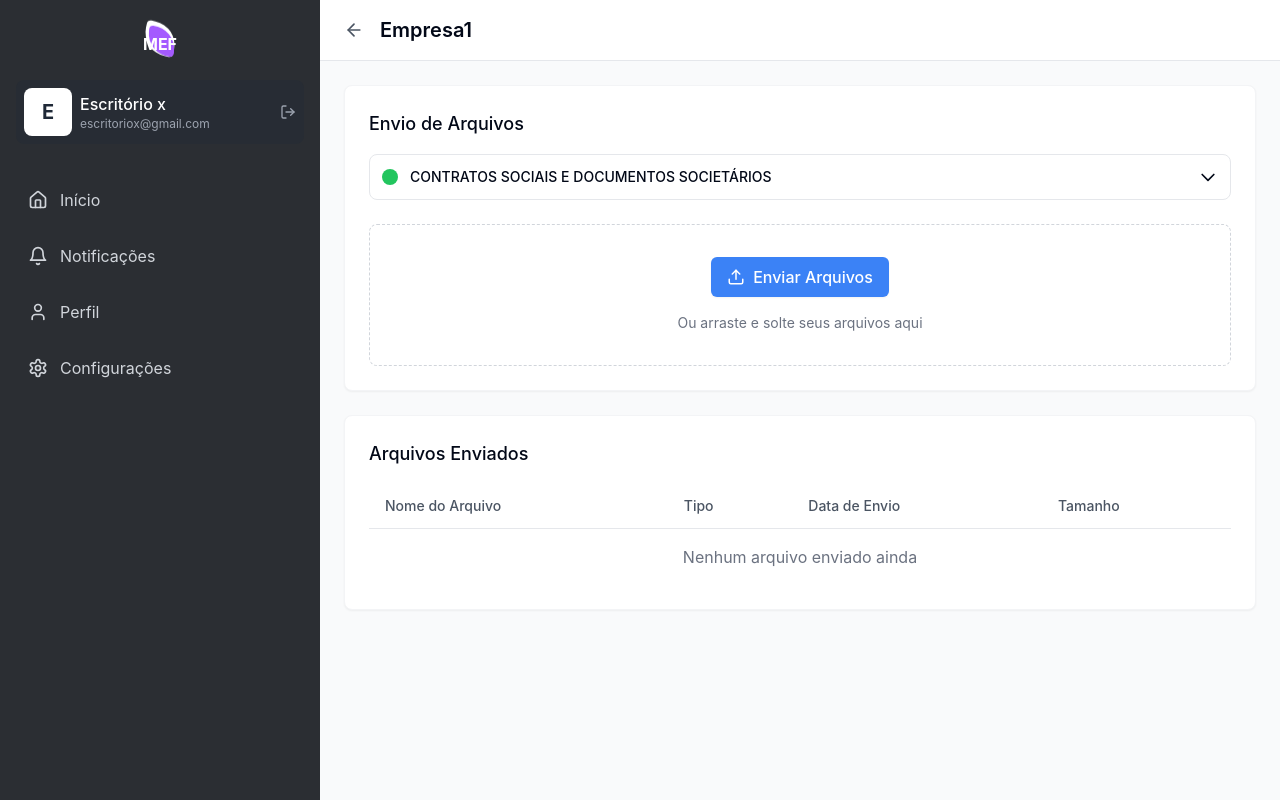
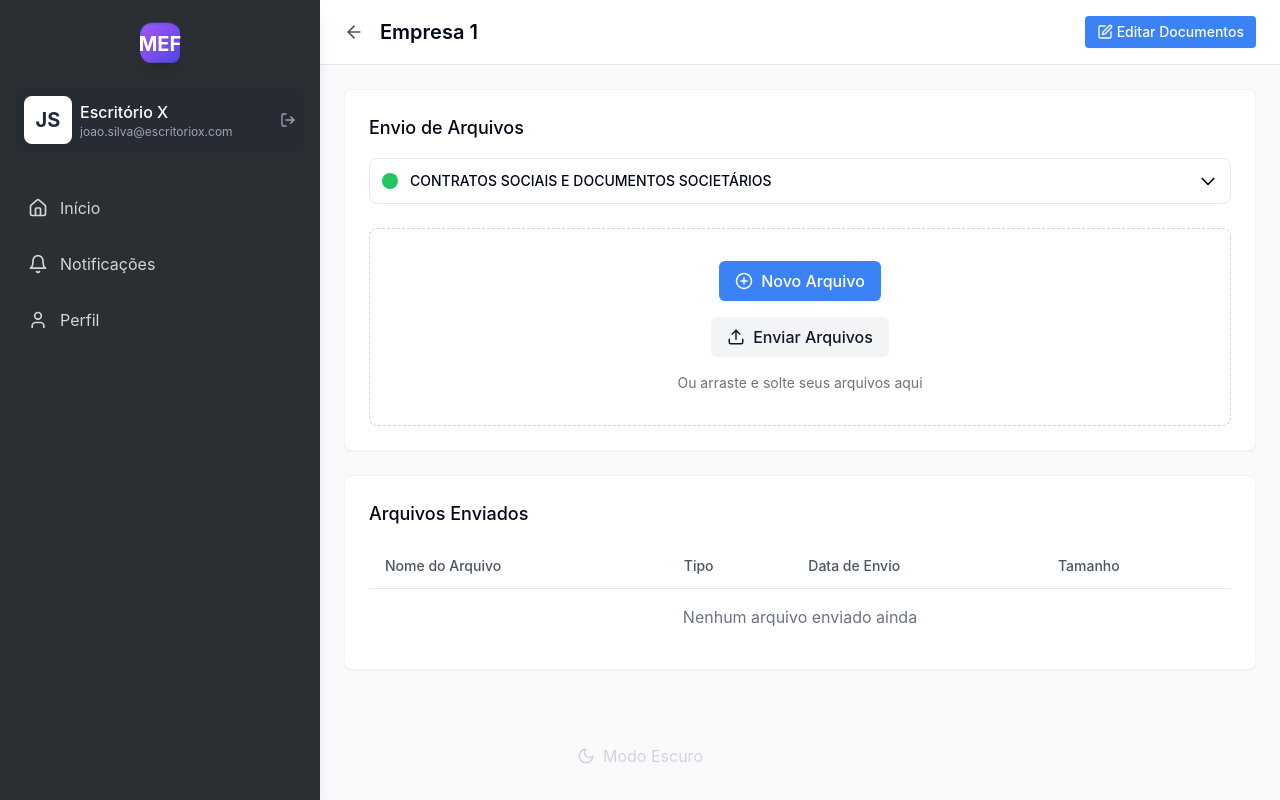
Before and after one commit to ErickSouza18/Projeto-mfe, a React (Vite) app: page /company/1 in a window 1280 px wide. Built offline with nearby package versions, Linux system fonts and the light colour scheme.

Commit message:
Refactor UI and add features
- Move "Novo Arquivo" button to company section.
- Convert options on the left to a sidebar.
- Remove settings icon from main screen.
- Modify MEF icon.
- Fix profile information on sidebar.

```diff
--- a/src/components/Logo.tsx
+++ b/src/components/Logo.tsx
@@ -3,7 +3,7 @@ import React from 'react';
 
 const Logo = ({ size = 'md', className = '' }: { size?: 'sm' | 'md' | 'lg', className?: string }) => {
   const sizeClasses = {
-    sm: 'w-8 h-8',
+    sm: 'w-10 h-10',
     md: 'w-16 h-16',
     lg: 'w-24 h-24'
   };
@@ -11,11 +11,11 @@ const Logo = ({ size = 'md', className = '' }: { size?: 'sm' | 'md' | 'lg', clas
   return (
     <div className={`relative ${sizeClasses[size]} ${className}`}>
       <div className="absolute inset-0 logo-animation">
-        <div className="absolute left-0 top-0 w-full h-full bg-white rounded-tr-3xl rounded-tl-sm rounded-bl-3xl rounded-br-sm transform rotate-12"></div>
-        <div className="absolute left-1 top-1 w-[85%] h-[90%] bg-app-purple rounded-tr-3xl rounded-tl-sm rounded-bl-3xl rounded-br-sm transform rotate-6"></div>
+        <div className="absolute left-0 top-0 w-full h-full bg-gradient-to-br from-indigo-500 to-purple-600 rounded-xl shadow-lg"></div>
+        <div className="absolute left-0.5 top-0.5 w-[95%] h-[95%] bg-gradient-to-br from-purple-500 to-indigo-600 rounded-lg transform"></div>
       </div>
-      <div className="absolute bottom-0 left-1/2 transform -translate-x-1/2 font-bold text-white text-center">
-        MEF
+      <div className="absolute inset-0 flex items-center justify-center font-bold text-white text-center">
+        <span className="text-xl">MEF</span>
       </div>
     </div>
   );
--- a/src/components/Sidebar.tsx
+++ b/src/components/Sidebar.tsx
@@ -1,8 +1,9 @@
 
-import React from 'react';
+import React, { useEffect, useState } from 'react';
 import { Link, useLocation } from 'react-router-dom';
-import { Home, Bell, User, Settings, LogOut } from 'lucide-react';
+import { Home, Bell, User, LogOut, Moon, Sun } from 'lucide-react';
 import Logo from './Logo';
+import { toast } from 'sonner';
 
 interface SidebarProps {
   email?: string;
@@ -10,35 +11,71 @@ interface SidebarProps {
 }
 
 const Sidebar: React.FC<SidebarProps> = ({
-  email = 'escritoriox@gmail.com',
-  officeLabel = 'Escritório x'
+  email = 'joao.silva@escritoriox.com',
+  officeLabel = 'Escritório X'
 }) => {
   const location = useLocation();
+  const [darkMode, setDarkMode] = useState(() => {
+    const savedMode = localStorage.getItem('darkMode');
+    return savedMode === 'true';
+  });
 
   const isActive = (path: string) => {
     return location.pathname === path;
   };
 
+  const toggleDarkMode = () => {
+    const newMode = !darkMode;
+    setDarkMode(newMode);
+    localStorage.setItem('darkMode', String(newMode));
+
+    // Apply dark mode to document
+    if (newMode) {
+      document.documentElement.classList.add('dark');
+    } else {
+      document.documentElement.classList.remove('dark');
+    }
+
+    toast.success(`Modo ${newMode ? 'escuro' : 'claro'} ativado`);
+  };
+
+  // Apply saved dark mode on component mount
+  useEffect(() => {
+    if (darkMode) {
+      document.documentElement.classList.add('dark');
+    } else {
+      document.documentElement.classList.remove('dark');
+    }
+  }, [darkMode]);
+
+  const handleLogout = () => {
+    toast.success('Logout realizado com sucesso');
+    // In a real app, would redirect to login page
+  };
+
   return (
-    <div className="sidebar p-4 z-10">
+    <div className="sidebar p-4 z-10 shadow-lg transition-all duration-300">
       <div className="mb-6 flex justify-center pt-2">
         <Logo size="sm" className="shrink-0" />
       </div>
 
       <div className="mb-8 flex items-center p-2 bg-gray-800/30 rounded-lg">
         <div className="w-12 h-12 bg-white rounded-lg flex items-center justify-center shrink-0">
-          <span className="text-gray-800 font-bold text-xl">E</span>
+          <span className="text-gray-800 font-bold text-xl">JS</span>
         </div>
         <div className="ml-2 overflow-hidden">
           <h3 className="font-medium truncate">{officeLabel}</h3>
           <p className="text-xs text-gray-400 truncate">{email}</p>
         </div>
-        <button className="ml-auto text-gray-400 hover:text-white">
+        <button
+          className="ml-auto text-gray-400 hover:text-white"
+          onClick={handleLogout}
+        >
           <LogOut size={16} />
         </button>
       </div>
 
-      <nav className="space-y-2">
+      <nav className="space-y-2 mb-8">
         <Link
           to="/dashboard"
           className={`flex items-center gap-3 p-3 rounded-lg transition-colors ${
@@ -74,19 +111,27 @@ const Sidebar: React.FC<SidebarProps> = ({
           <User size={20} />
           <span>Perfil</span>
         </Link>
+      </nav>
 
-        <Link
-          to="/settings"
-          className={`flex items-center gap-3 p-3 rounded-lg transition-colors ${
-            isActive('/settings')
-              ? 'bg-white/10 text-white'
-              : 'text-gray-300 hover:bg-white/5 hover:text-white'
-          }`}
+      {/* Dark/Light Mode Toggle */}
+      <div className="fixed bottom-6 left-4 right-4">
+        <button
+          onClick={toggleDarkMode}
+          className="w-full flex items-center justify-center gap-2 p-2 rounded-lg text-gray-300 hover:bg-white/10 hover:text-white transition-colors"
         >
-          <Settings size={20} />
-          <span>Configurações</span>
-        </Link>
-      </nav>
+          {darkMode ? (
+            <>
+              <Sun size={18} />
+              <span>Modo Claro</span>
+            </>
+          ) : (
+            <>
+              <Moon size={18} />
+              <span>Modo Escuro</span>
+            </>
+          )}
+        </button>
+      </div>
     </div>
   );
 };
--- a/src/index.css
+++ b/src/index.css
@@ -80,7 +80,7 @@
 
 /* Glassmorphism effect */
 .glass-card {
-  @apply bg-white/90 backdrop-blur-sm shadow-lg border border-white/20;
+  @apply bg-white/90 dark:bg-black/50 backdrop-blur-sm shadow-lg border border-white/20 dark:border-white/10;
 }
 
 .sidebar {
@@ -93,7 +93,7 @@
 
 /* Custom input styles */
 .input-animated {
-  @apply transition-all duration-300 border border-gray-300 rounded-md p-3 pl-10 w-full focus:outline-none focus:ring-2 focus:ring-blue-500 focus:border-transparent;
+  @apply transition-all duration-300 border border-gray-300 dark:border-gray-600 rounded-md p-3 pl-10 w-full focus:outline-none focus:ring-2 focus:ring-blue-500 focus:border-transparent;
 }
 
 /* Card hover effects */
--- a/src/pages/CompanyDetail.tsx
+++ b/src/pages/CompanyDetail.tsx
@@ -1,9 +1,10 @@
 
 import React, { useState } from 'react';
 import { useParams, useNavigate } from 'react-router-dom';
-import { ArrowLeft, Upload } from 'lucide-react';
+import { ArrowLeft, Upload, PlusCircle, Edit, Save, X } from 'lucide-react';
 import Sidebar from '../components/Sidebar';
 import Button from '../components/Button';
+import { toast } from 'sonner';
 
 // Mock data
 const DOCUMENT_TYPES = [
@@ -21,9 +22,17 @@ const CompanyDetail = () => {
   const navigate = useNavigate();
   const [selectedDocType, setSelectedDocType] = useState(DOCUMENT_TYPES[0].id);
   const [showDropdown, setShowDropdown] = useState(false);
+  const [isEditing, setIsEditing] = useState(false);
+  const [uploadedFiles, setUploadedFiles] = useState<Array<{
+    id: number,
+    name: string,
+    type: string,
+    date: string,
+    size: string
+  }>>([]);
 
   // In a real app, you would fetch company data based on the ID
-  const companyName = `Empresa${id}`;
+  const companyName = `Empresa ${id}`;
 
   const handleGoBack = () => {
     navigate('/dashboard');
@@ -49,37 +58,83 @@ const CompanyDetail = () => {
 
   const selectedType = DOCUMENT_TYPES.find(t => t.id === selectedDocType);
 
+  const handleAddFile = () => {
+    const fileExtensions = ['.pdf', '.docx', '.xlsx', '.jpg'];
+    const randomExt = fileExtensions[Math.floor(Math.random() * fileExtensions.length)];
+
+    const newFile = {
+      id: uploadedFiles.length > 0 ? Math.max(...uploadedFiles.map(f => f.id)) + 1 : 1,
+      name: `Documento_${new Date().getTime()}${randomExt}`,
+      type: selectedDocType,
+      date: new Date().toLocaleDateString('pt-BR'),
+      size: (Math.random() * 5).toFixed(1) + ' MB'
+    };
+
+    setUploadedFiles([...uploadedFiles, newFile]);
+    toast.success(`Arquivo "${newFile.name}" adicionado com sucesso!`);
+  };
+
+  const toggleEditMode = () => {
+    setIsEditing(!isEditing);
+    if (isEditing) {
+      toast.success('Alterações salvas com sucesso!');
+    } else {
+      toast.info('Modo de edição ativado');
+    }
+  };
+
   return (
-    <div className="flex min-h-screen bg-gray-50">
+    <div className="flex min-h-screen bg-gray-50 dark:bg-gray-900">
       <Sidebar />
 
       <div className="flex-1 ml-80">
         {/* Header */}
-        <header className="bg-white border-b border-gray-200 py-4 px-6 flex items-center">
+        <header className="bg-white dark:bg-gray-800 border-b border-gray-200 dark:border-gray-700 py-4 px-6 flex items-center justify-between">
+          <div className="flex items-center">
             <button
               onClick={handleGoBack}
-            className="mr-4 text-gray-600 hover:text-gray-900 transition-colors"
+              className="mr-4 text-gray-600 dark:text-gray-300 hover:text-gray-900 dark:hover:text-gray-100 transition-colors"
             >
               <ArrowLeft size={20} />
             </button>
-          <h1 className="text-xl font-semibold">{companyName}</h1>
+            <h1 className="text-xl font-semibold dark:text-white">{companyName}</h1>
+          </div>
+
+          <Button
+            variant={isEditing ? "danger" : "primary"}
+            size="sm"
+            onClick={toggleEditMode}
+            className="flex items-center gap-1"
+          >
+            {isEditing ? (
+              <>
+                <Save size={16} />
+                Salvar Alterações
+              </>
+            ) : (
+              <>
+                <Edit size={16} />
+                Editar Documentos
+              </>
+            )}
+          </Button>
         </header>
 
         {/* Main content */}
-        <main className="py-6 px-6">
-          <div className="bg-white rounded-lg shadow-sm border border-gray-100 p-6 mb-6">
-            <h2 className="text-lg font-medium mb-4">Envio de Arquivos</h2>
+        <main className="py-6 px-6 dark:text-gray-100">
+          <div className="bg-white dark:bg-gray-800 rounded-lg shadow-sm border border-gray-100 dark:border-gray-700 p-6 mb-6">
+            <h2 className="text-lg font-medium mb-4 dark:text-gray-100">Envio de Arquivos</h2>
 
             {/* Document type selector */}
             <div className="relative mb-6">
               <div
-                className="flex items-center border border-gray-200 rounded-lg p-3 cursor-pointer"
+                className="flex items-center border border-gray-200 dark:border-gray-600 rounded-lg p-3 cursor-pointer"
                 onClick={() => setShowDropdown(!showDropdown)}
               >
                 <div className={`w-4 h-4 rounded-full ${getColorClass(getColorForType(selectedDocType))} mr-3`}></div>
-                <span className="text-sm font-medium">{selectedType?.label}</span>
+                <span className="text-sm font-medium dark:text-gray-100">{selectedType?.label}</span>
                 <svg
-                  className={`ml-auto w-5 h-5 transition-transform ${showDropdown ? 'transform rotate-180' : ''}`}
+                  className={`ml-auto w-5 h-5 transition-transform ${showDropdown ? 'transform rotate-180' : ''} dark:text-gray-300`}
                   fill="none"
                   viewBox="0 0 24 24"
                   stroke="currentColor"
@@ -89,11 +144,11 @@ const CompanyDetail = () => {
               </div>
 
               {showDropdown && (
-                <div className="absolute left-0 right-0 top-full mt-1 bg-white rounded-lg shadow-lg border border-gray-200 z-10 max-h-64 overflow-y-auto">
+                <div className="absolute left-0 right-0 top-full mt-1 bg-white dark:bg-gray-700 rounded-lg shadow-lg border border-gray-200 dark:border-gray-600 z-10 max-h-64 overflow-y-auto">
                   {DOCUMENT_TYPES.map((type) => (
                     <div
                       key={type.id}
-                      className="flex items-center p-3 hover:bg-gray-50 cursor-pointer"
+                      className="flex items-center p-3 hover:bg-gray-50 dark:hover:bg-gray-600 cursor-pointer"
                       onClick={() => {
                         setSelectedDocType(type.id);
                         setShowDropdown(false);
@@ -105,7 +160,7 @@ const CompanyDetail = () => {
                         </svg>
                       )}
                       <div className={`w-4 h-4 rounded-full ${getColorClass(type.color)} mr-3`}></div>
-                      <span className="text-sm">{type.label}</span>
+                      <span className="text-sm dark:text-gray-100">{type.label}</span>
                     </div>
                   ))}
                 </div>
@@ -113,38 +168,73 @@ const CompanyDetail = () => {
             </div>
 
             {/* Upload area */}
-            <div className="border border-dashed border-gray-300 rounded-lg p-8 flex flex-col items-center justify-center">
+            <div className="border border-dashed border-gray-300 dark:border-gray-600 rounded-lg p-8 flex flex-col items-center justify-center">
               <Button
                 variant="primary"
+                className="mb-4 flex items-center gap-2"
+                onClick={handleAddFile}
+              >
+                <PlusCircle size={18} />
+                Novo Arquivo
+              </Button>
+              <Button
+                variant="secondary"
                 className="mb-4 flex items-center gap-2"
               >
                 <Upload size={18} />
                 Enviar Arquivos
               </Button>
-              <p className="text-sm text-gray-500">Ou arraste e solte seus arquivos aqui</p>
+              <p className="text-sm text-gray-500 dark:text-gray-400">Ou arraste e solte seus arquivos aqui</p>
             </div>
           </div>
 
           {/* Files table */}
-          <div className="bg-white rounded-lg shadow-sm border border-gray-100 p-6">
-            <h2 className="text-lg font-medium mb-4">Arquivos Enviados</h2>
+          <div className="bg-white dark:bg-gray-800 rounded-lg shadow-sm border border-gray-100 dark:border-gray-700 p-6">
+            <h2 className="text-lg font-medium mb-4 dark:text-gray-100">Arquivos Enviados</h2>
 
             <div className="overflow-x-auto">
               <table className="w-full">
                 <thead>
-                  <tr className="border-b border-gray-200">
-                    <th className="text-left py-3 px-4 text-sm font-medium text-gray-600">Nome do Arquivo</th>
-                    <th className="text-left py-3 px-4 text-sm font-medium text-gray-600">Tipo</th>
-                    <th className="text-left py-3 px-4 text-sm font-medium text-gray-600">Data de Envio</th>
-                    <th className="text-left py-3 px-4 text-sm font-medium text-gray-600">Tamanho</th>
+                  <tr className="border-b border-gray-200 dark:border-gray-700">
+                    <th className="text-left py-3 px-4 text-sm font-medium text-gray-600 dark:text-gray-300">Nome do Arquivo</th>
+                    <th className="text-left py-3 px-4 text-sm font-medium text-gray-600 dark:text-gray-300">Tipo</th>
+                    <th className="text-left py-3 px-4 text-sm font-medium text-gray-600 dark:text-gray-300">Data de Envio</th>
+                    <th className="text-left py-3 px-4 text-sm font-medium text-gray-600 dark:text-gray-300">Tamanho</th>
+                    {isEditing && <th className="text-left py-3 px-4 text-sm font-medium text-gray-600 dark:text-gray-300">Ações</th>}
                   </tr>
                 </thead>
                 <tbody>
+                  {uploadedFiles.length === 0 ? (
                     <tr>
-                    <td colSpan={4} className="py-4 px-4 text-center text-gray-500">
+                      <td colSpan={isEditing ? 5 : 4} className="py-4 px-4 text-center text-gray-500 dark:text-gray-400">
                         Nenhum arquivo enviado ainda
                       </td>
                     </tr>
+                  ) : (
+                    uploadedFiles.map(file => (
+                      <tr key={file.id} className="border-b border-gray-200 dark:border-gray-700 last:border-0 hover:bg-gray-50 dark:hover:bg-gray-700/50">
+                        <td className="py-3 px-4 dark:text-gray-300">{file.name}</td>
+                        <td className="py-3 px-4 dark:text-gray-300">
+                          {DOCUMENT_TYPES.find(t => t.id === file.type)?.label.split(' ')[0]}
+                        </td>
+                        <td className="py-3 px-4 dark:text-gray-300">{file.date}</td>
+                        <td className="py-3 px-4 dark:text-gray-300">{file.size}</td>
+                        {isEditing && (
+                          <td className="py-3 px-4">
+                            <button
+                              className="text-red-500 hover:text-red-700 dark:hover:text-red-400"
+                              onClick={() => {
+                                setUploadedFiles(uploadedFiles.filter(f => f.id !== file.id));
+                                toast.success(`Arquivo "${file.name}" removido com sucesso!`);
+                              }}
+                            >
+                              <X size={16} />
+                            </button>
+                          </td>
+                        )}
+                      </tr>
+                    ))
+                  )}
                 </tbody>
               </table>
             </div>
--- a/src/pages/Profile.tsx
+++ b/src/pages/Profile.tsx
@@ -6,7 +6,7 @@ import Button from '../components/Button';
 import IconInput from '../components/IconInput';
 import { toast } from 'sonner';
 
-// Dados ficticios do usuário
+// Dados ficticios do usuário - matched with Sidebar
 const MOCK_USER = {
   name: 'João Silva',
   email: 'joao.silva@escritoriox.com',
```
Also changed, not shown: src/pages/Dashboard.tsx (+18 -53 lines). Lines whose indentation alone changed are shown as unchanged.
